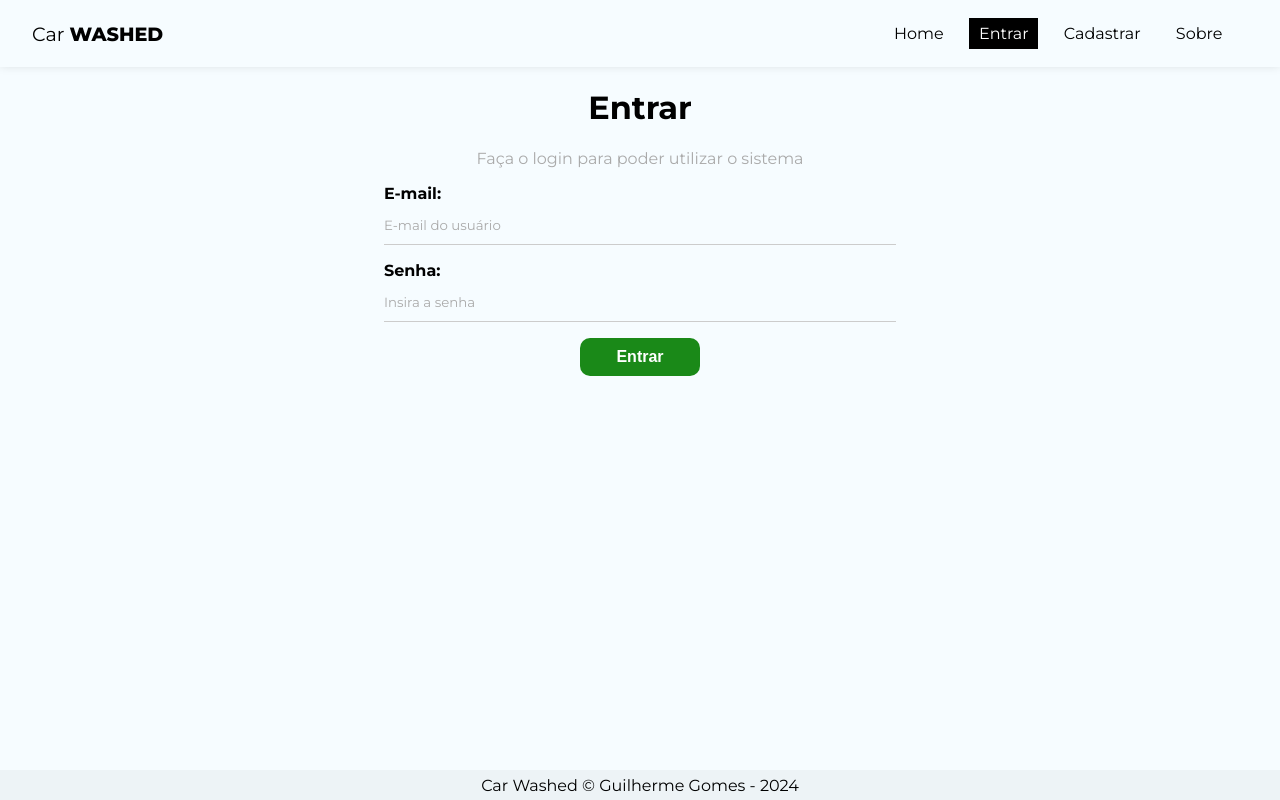
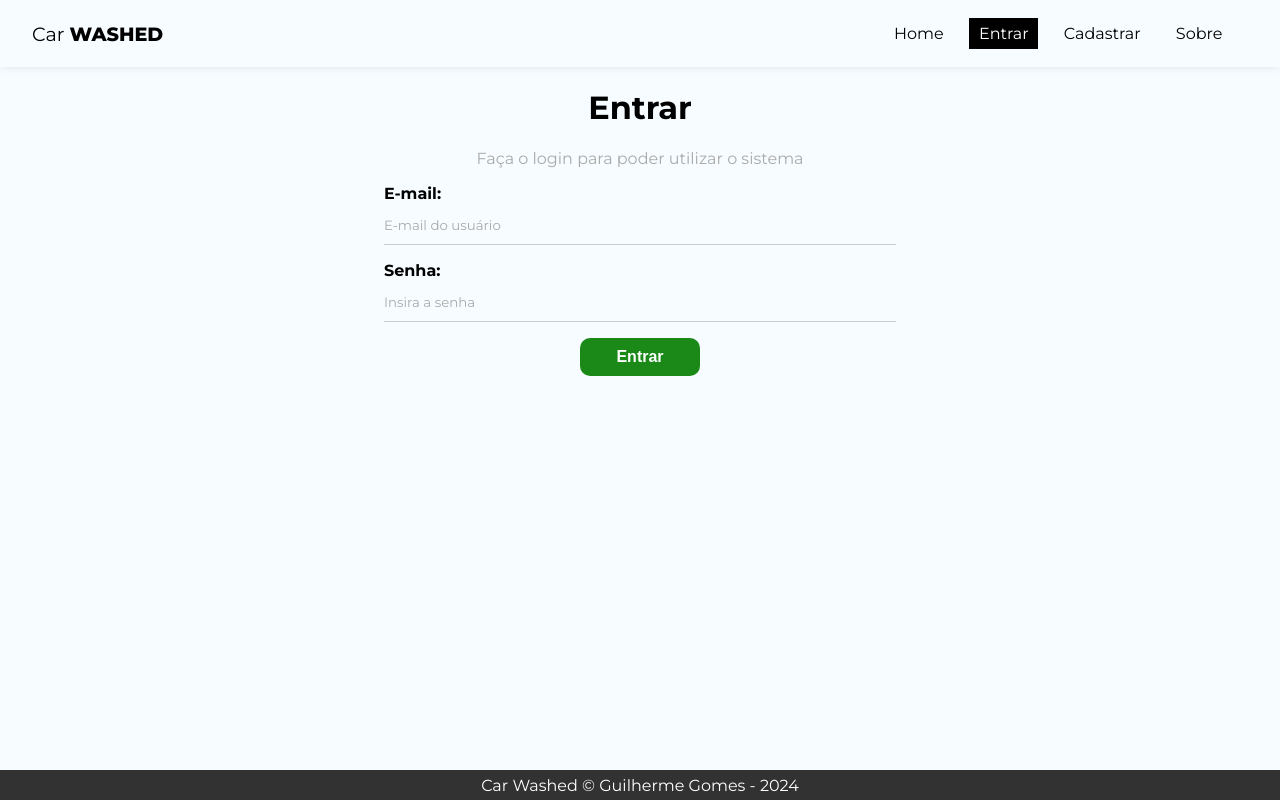
Before and after one commit to Hivegui/mini-blog, a React (Create React App) app: page /login in a window 1280 px wide. Built offline with nearby package versions, Linux system fonts and the light colour scheme; no server answers.

Commit message:
index footer navbar dashboard post edit text

```diff
--- a/src/components/Footer.js
+++ b/src/components/Footer.js
@@ -4,7 +4,16 @@ const Footer = () => {
   return (
     <footer className={styles.footer}>
       <p>
-        Car Washed &copy; <a href="https://www.linkedin.com/in/guilhermefariasgomes/" target="_blank" rel="noopener noreferrer">Guilherme Gomes</a> - 2024
+        Car Washed &copy;{" "}
+        <a
+          href="https://www.linkedin.com/in/guilhermefariasgomes/"
+          target="_blank"
+          rel="noopener noreferrer"
+          className={styles.link}
+        >
+          Guilherme Gomes
+        </a>{" "}
+        - 2024
       </p>
     </footer>
   );
--- a/src/components/Footer.module.css
+++ b/src/components/Footer.module.css
@@ -7,5 +7,15 @@
   flex-direction: column;
   align-items: center;
   justify-content: center;
-  background-color: #edf3f6;
+  color: white;
+  background-color: #323232;
 }
+
+.footer a {
+  color: white; /* Define a cor do texto como branco */
+  transition: color 0.3s ease; /* Adiciona uma transição suave na cor */
+}
+
+.footer a:hover {
+  color: orange; /* Muda a cor para laranja ao passar o mouse */
+}
--- a/src/components/Navbar.js
+++ b/src/components/Navbar.js
@@ -62,14 +62,6 @@ const Navbar = () => {
                 Dashboard
               </NavLink>
             </li>
-            <li>
-              <NavLink
-                to="/historico"
-                className={({ isActive }) => (isActive ? styles.active : "")}
-              >
-                Histórico
-              </NavLink>
-            </li>
           </>
         )}
         <li>
--- a/src/components/PostDetail.js
+++ b/src/components/PostDetail.js
@@ -1,3 +1,5 @@
+// Página de detalhes de um post
+
 import { Link } from "react-router-dom";
 
 import styles from "./PostDetail.module.css";
@@ -7,7 +9,8 @@ const PostDetail = ({ post }) => {
     <div className={styles.post_detail}>
       <img src={post.image} alt={post.title} />
       <h2>{post.title}</h2>
-      <p className={styles.createdby}>Serviço pelo: <strong>{post.selectedEmployee}</strong></p>
+      <p>Cliente: <strong>{post.createdBy}</strong></p>
+      <p>Funcionário: <strong>{post.selectedEmployee}</strong></p>
       <p>Horário: <strong>{post.time}</strong></p>
       <p>Data do Agendamento: <strong>{post.date}</strong></p>
       <p>Observação: <strong>{post.body}</strong></p>
--- a/src/index.css
+++ b/src/index.css
@@ -101,6 +101,8 @@ textarea::placeholder {
 
 .btn.btn-conclude:hover {
   background-color: #008000;
+  text-align: center;
+  justify-content: center;
 }
 
 button[disabled] {
--- a/src/pages/Dashboard/Dashboard.js
+++ b/src/pages/Dashboard/Dashboard.js
@@ -1,3 +1,5 @@
+// Dashboard do Usuário
+
 import styles from "./Dashboard.module.css";
 
 import { Link } from "react-router-dom";
@@ -20,7 +22,7 @@ const Dashboard = () => {
   return (
     <div className={styles.dashboard}>
       <h2>Dashboard</h2>
-      <p>Gerencar as Lavagens</p>
+      <p>Gerenciar as Lavagens</p>
       {posts && posts.length === 0 ? (
         <div className={styles.noposts}>
           <p>Não foram encontradas nenhuma lavagem.</p>
@@ -41,7 +43,7 @@ const Dashboard = () => {
             <p>{post.title}</p>
             <div className={styles.actions}>
               <Link to={`/posts/${post.id}`} className="btn btn-outline">
-                Ver
+                Visualizar
               </Link>
               <Link to={`/posts/edit/${post.id}`} className="btn btn-outline">
                 Editar
--- a/src/pages/Post/Post.js
+++ b/src/pages/Post/Post.js
@@ -1,3 +1,5 @@
+// Página de Post
+
 import styles from "./Post.module.css";
 import { useFetchDocument } from "../../hooks/useFetchDocument";
 import { useParams } from "react-router-dom";
@@ -20,6 +22,7 @@ const Post = () => {
         <>
           <h1>{post.title}</h1>
           <img src={post.image} alt={post.title} />
+          <p>Cliente: <strong>{post.createdBy}</strong></p>
           <p>Funcionário: <strong>{post.selectedEmployee}</strong></p> {/* Certifique-se de que o campo está presente */}
           <p>Observação: <strong>{post.body}</strong></p>
           <p>Horário: {post.time}</p>
```
